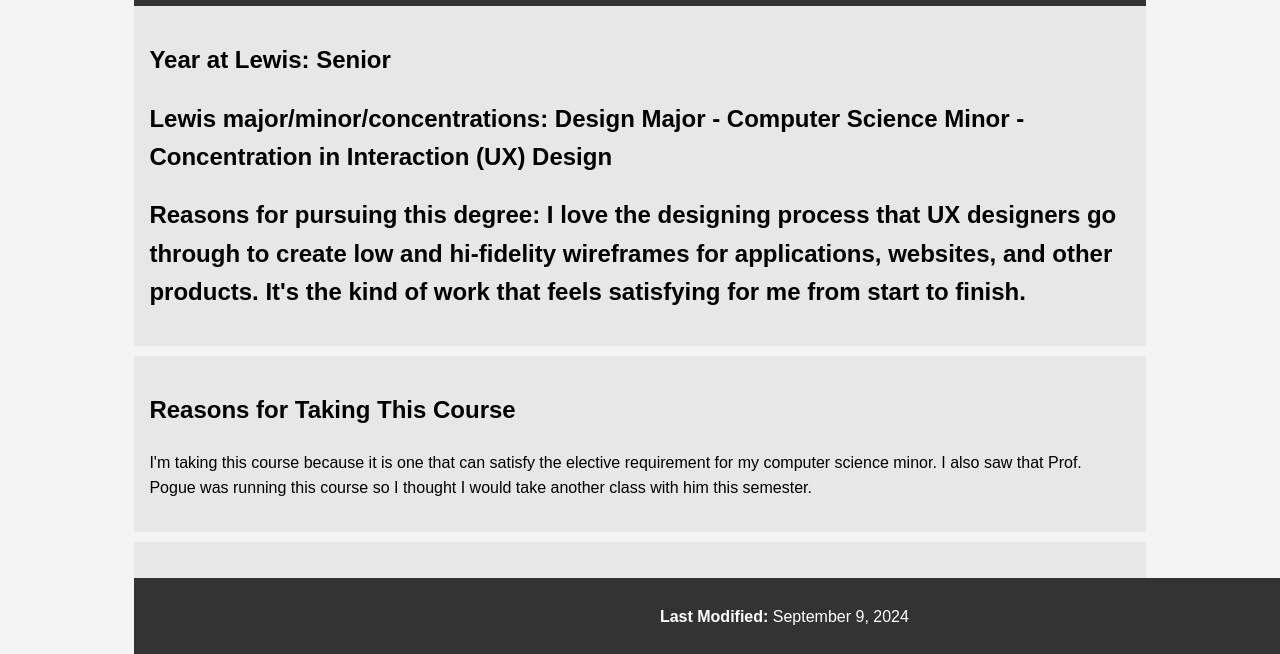
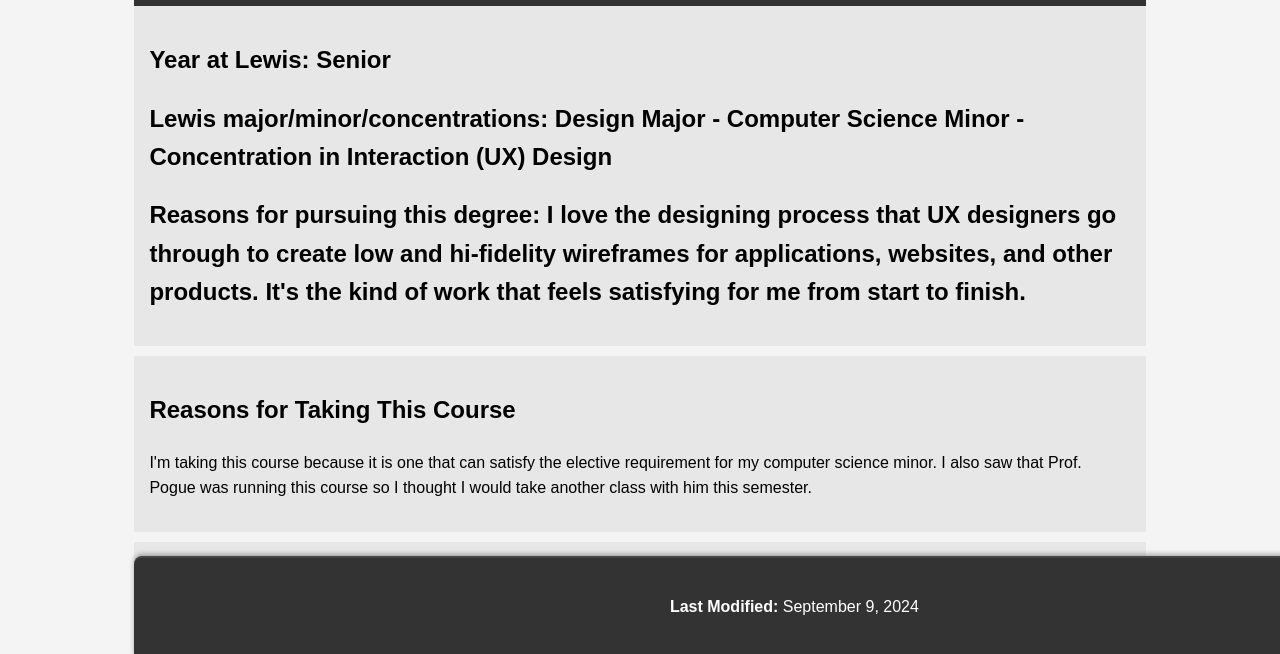
Before and after one commit to nnykaza/introductions, a plain HTML site: page index.html in a window 1280 px wide. Shown: the part 144-798 px from the top of the page. Drawn offline with Linux system fonts and the light colour scheme.

Commit message:
Update index.html

```diff
--- a/index.html
+++ b/index.html
@@ -26,15 +26,18 @@
             padding: 15px;
             margin-bottom: 10px;
         }
-	    footer {
+	  footer {
             background: #333;
             color: #fff;
             text-align: center;
-            padding: 10px;
+            padding: 20px;
             position: fixed;
             bottom: 0;
             width: 100%;
-	    }
+            border-top: 2px solid #444;
+            box-shadow: 0 -2px 5px rgba(0, 0, 0, 0.3);
+            border-radius: 8px 8px 0 0;
+	  }
 
     </style>
 </head>
```
